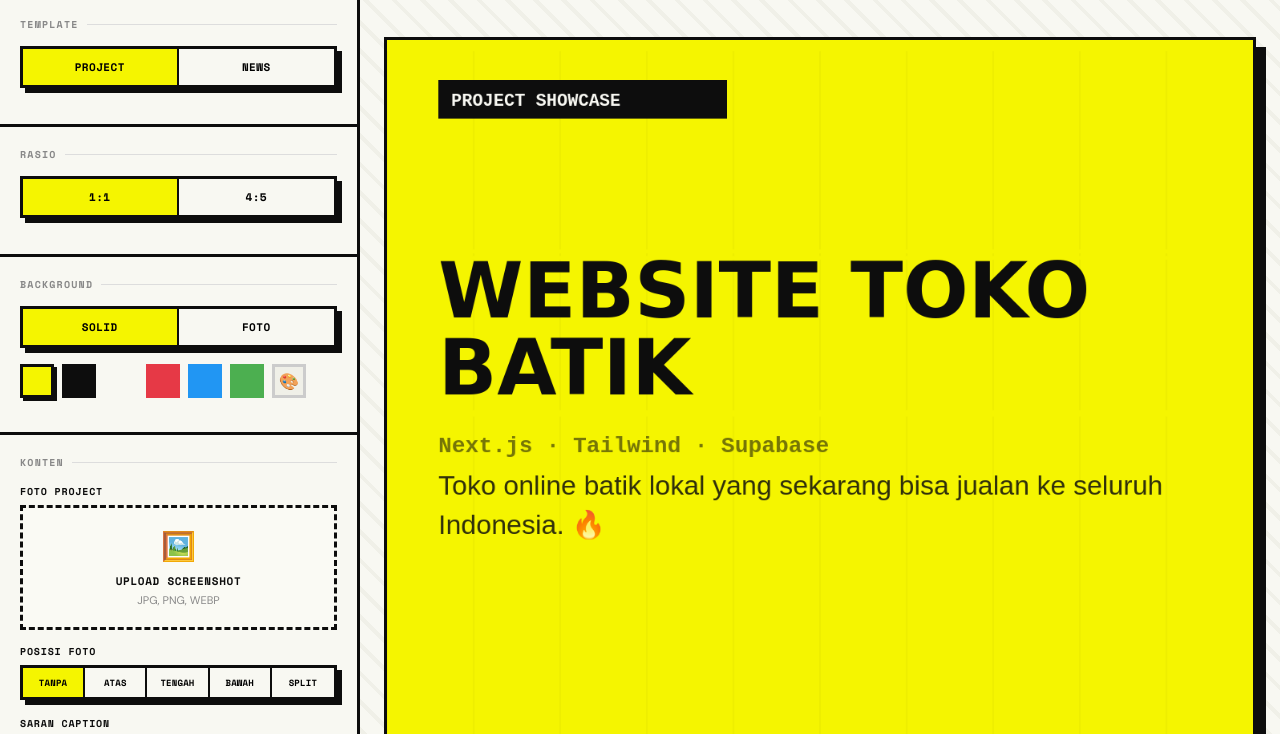
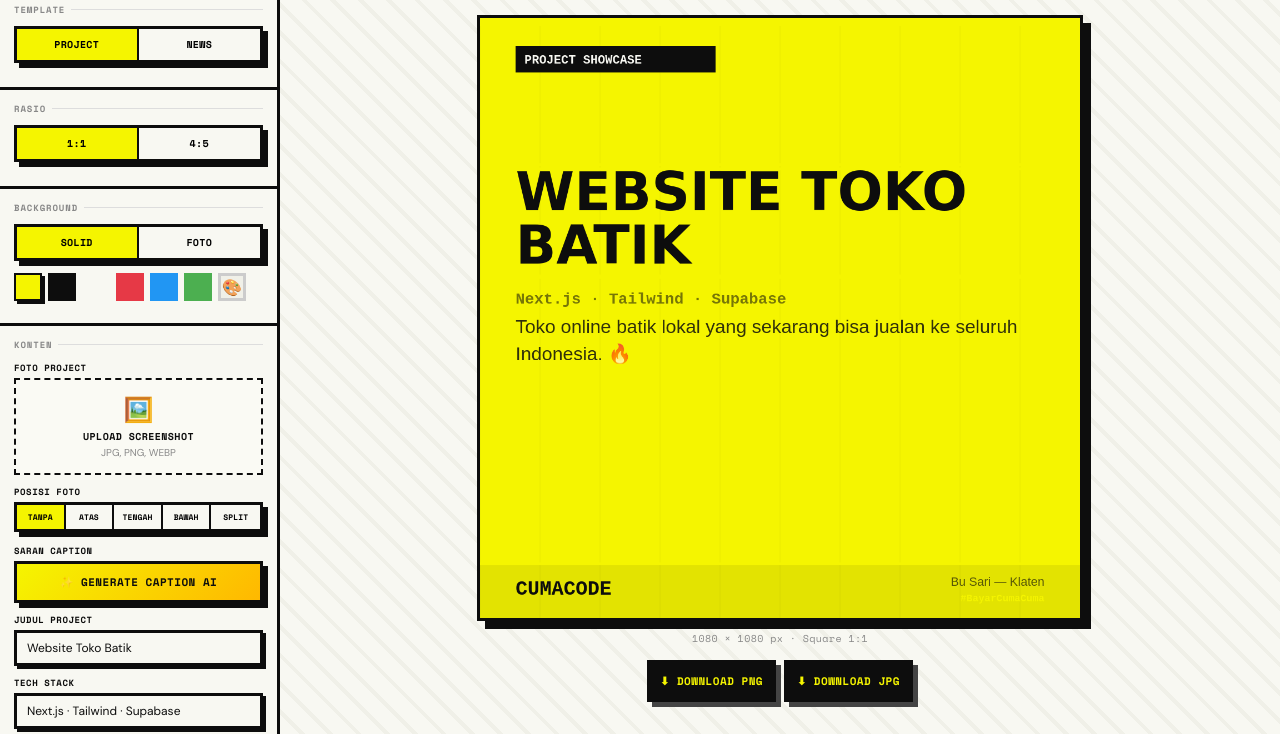
Before and after one commit to raetherzy/cuma-code-post-generator, a plain HTML site: page index.html in a window 1280 px wide. Shown: the part 52-786 px from the top of the page. Drawn offline with nearby package versions, Linux system fonts and the light colour scheme.

Commit message:
fix(layout): decrease px in every element

```diff
--- a/css/style.css
+++ b/css/style.css
@@ -21,18 +21,18 @@ body {
   background: var(--black);
   color: var(--yellow);
   font-family: 'Space Mono', monospace;
-  font-size: 13px;
-  padding: 10px 24px;
+  font-size: 12px;
+  padding: 8px 20px;
   display: flex;
   align-items: center;
   justify-content: space-between;
   border-bottom: var(--border);
 }
-.topbar-logo { font-size: 18px; font-weight: 700; letter-spacing: 2px; }
-.topbar-tag { opacity: 0.6; font-size: 11px; }
+.topbar-logo { font-size: 16px; font-weight: 700; letter-spacing: 2px; }
+.topbar-tag { opacity: 0.6; font-size: 10px; }
 
 /* ── LAYOUT ── */
-.app { display: grid; grid-template-columns: 360px 1fr; min-height: calc(100vh - 44px); }
+.app { display: grid; grid-template-columns: 280px 1fr; min-height: calc(100vh - 40px); }
 
 /* ── SIDEBAR ── */
 .sidebar {
@@ -44,21 +44,21 @@ body {
 
 .sidebar-section {
   border-bottom: var(--border);
-  padding: 20px;
+  padding: 12px 14px;
 }
 .sidebar-section:last-child { border-bottom: none; }
 
 .section-label {
   font-family: 'Space Mono', monospace;
-  font-size: 10px;
+  font-size: 9px;
   font-weight: 700;
-  letter-spacing: 0.12em;
+  letter-spacing: 0.1em;
   text-transform: uppercase;
   color: var(--gray);
-  margin-bottom: 14px;
+  margin-bottom: 10px;
   display: flex;
   align-items: center;
-  gap: 8px;
+  gap: 6px;
 }
 .section-label::after {
   content: '';
@@ -73,19 +73,19 @@ body {
   grid-template-columns: 1fr 1fr;
   border: var(--border);
   box-shadow: var(--shadow);
-  margin-bottom: 16px;
+  margin-bottom: 12px;
 }
 .toggle-btn {
   background: var(--white);
   border: none;
-  padding: 10px 6px;
+  padding: 8px 4px;
   font-family: 'Space Mono', monospace;
-  font-size: 11px;
+  font-size: 10px;
   font-weight: 700;
   cursor: pointer;
   transition: background 0.1s;
   border-right: 2px solid var(--black);
-  letter-spacing: 0.04em;
+  letter-spacing: 0.03em;
   text-transform: uppercase;
 }
 .toggle-btn:last-child { border-right: none; }
@@ -94,18 +94,18 @@ body {
 
 .toggle-group-3 { grid-template-columns: 1fr 1fr 1fr; }
 .toggle-group-5 { grid-template-columns: 1fr 1fr 1fr 1fr 1fr; }
-.toggle-group-5 .toggle-btn { font-size: 9px; padding: 8px 3px; letter-spacing: 0.02em; }
+.toggle-group-5 .toggle-btn { font-size: 8px; padding: 6px 2px; letter-spacing: 0.01em; }
 
 /* Inputs */
-.field { margin-bottom: 14px; }
+.field { margin-bottom: 10px; }
 .field label {
   display: block;
   font-family: 'Space Mono', monospace;
-  font-size: 10px;
+  font-size: 9px;
   font-weight: 700;
   text-transform: uppercase;
-  letter-spacing: 0.08em;
-  margin-bottom: 6px;
+  letter-spacing: 0.06em;
+  margin-bottom: 4px;
   color: var(--black);
 }
 .field input[type="text"],
@@ -113,9 +113,9 @@ body {
 .field select {
   width: 100%;
   border: var(--border);
-  padding: 9px 12px;
+  padding: 7px 10px;
   font-family: 'DM Sans', sans-serif;
-  font-size: 13px;
+  font-size: 12px;
   background: var(--white);
   color: var(--black);
   outline: none;
@@ -129,10 +129,10 @@ body {
 .field textarea { min-height: 70px; }
 
 /* Color pickers */
-.color-row { display: flex; gap: 8px; flex-wrap: wrap; margin-bottom: 14px; }
+.color-row { display: flex; gap: 6px; flex-wrap: wrap; margin-bottom: 10px; }
 .color-opt {
-  width: 34px; height: 34px;
-  border: 3px solid transparent;
+  width: 28px; height: 28px;
+  border: 2px solid transparent;
   cursor: pointer;
   transition: transform 0.1s;
   position: relative;
@@ -147,34 +147,34 @@ body {
 
 /* Upload area */
 .upload-area {
-  border: 3px dashed var(--black);
-  padding: 20px;
+  border: 2px dashed var(--black);
+  padding: 14px;
   text-align: center;
   cursor: pointer;
   background: #fafaf4;
   transition: background 0.15s;
   position: relative;
-  margin-bottom: 10px;
+  margin-bottom: 8px;
 }
 .upload-area:hover { background: #f5f5e0; }
 .upload-area input { position: absolute; inset: 0; opacity: 0; cursor: pointer; }
-.upload-icon { font-size: 28px; margin-bottom: 8px; }
+.upload-icon { font-size: 24px; margin-bottom: 4px; }
 .upload-text {
   font-family: 'Space Mono', monospace;
-  font-size: 11px;
+  font-size: 10px;
   font-weight: 700;
   text-transform: uppercase;
-  letter-spacing: 0.06em;
+  letter-spacing: 0.04em;
 }
-.upload-sub { font-size: 11px; color: var(--gray); margin-top: 4px; }
+.upload-sub { font-size: 10px; color: var(--gray); margin-top: 2px; }
 
 /* Photo thumbnail preview */
 .photo-thumb {
   width: 100%;
-  max-height: 120px;
+  max-height: 100px;
   object-fit: cover;
   border: var(--border);
-  margin-bottom: 10px;
+  margin-bottom: 8px;
   display: none;
 }
 
@@ -183,16 +183,16 @@ body {
   width: 100%;
   background: var(--yellow);
   border: var(--border);
-  padding: 14px;
+  padding: 10px;
   font-family: 'Space Mono', monospace;
-  font-size: 13px;
+  font-size: 12px;
   font-weight: 700;
-  letter-spacing: 0.08em;
+  letter-spacing: 0.06em;
   text-transform: uppercase;
   cursor: pointer;
   box-shadow: var(--shadow);
   transition: transform 0.1s, box-shadow 0.1s;
-  margin-bottom: 10px;
+  margin-bottom: 8px;
 }
 .btn-primary:hover { transform: translate(-2px, -2px); box-shadow: 7px 7px 0 var(--black); }
 .btn-primary:active { transform: translate(2px, 2px); box-shadow: 2px 2px 0 var(--black); }
@@ -200,11 +200,11 @@ body {
   width: 100%;
   background: var(--black);
   border: var(--border);
-  padding: 12px;
+  padding: 8px;
   font-family: 'Space Mono', monospace;
-  font-size: 12px;
+  font-size: 11px;
   font-weight: 700;
-  letter-spacing: 0.08em;
+  letter-spacing: 0.06em;
   text-transform: uppercase;
   cursor: pointer;
   color: var(--white);
@@ -218,11 +218,11 @@ body {
   width: 100%;
   background: var(--white);
   border: var(--border);
-  padding: 8px;
+  padding: 6px;
   font-family: 'Space Mono', monospace;
-  font-size: 10px;
+  font-size: 9px;
   font-weight: 700;
-  letter-spacing: 0.06em;
+  letter-spacing: 0.04em;
   text-transform: uppercase;
   cursor: pointer;
   color: #E63946;
@@ -238,7 +238,7 @@ body {
   flex-direction: column;
   align-items: center;
   justify-content: flex-start;
-  padding: 40px 24px;
+  padding: 24px 16px;
   background: repeating-linear-gradient(
     45deg, #f0f0e8, #f0f0e8 4px, var(--white) 4px, var(--white) 20px
   );
@@ -248,38 +248,40 @@ body {
 .canvas-wrap {
   position: relative;
   display: inline-block;
-  box-shadow: 10px 10px 0 var(--black);
+  box-shadow: 8px 8px 0 var(--black);
   border: var(--border);
 }
 
 #mainCanvas {
   display: block;
   max-width: 100%;
+  max-height: calc(100vh - 200px);
   height: auto;
+  width: auto;
 }
 
 .canvas-info {
-  margin-top: 16px;
+  margin-top: 10px;
   font-family: 'Space Mono', monospace;
-  font-size: 11px;
+  font-size: 10px;
   color: var(--gray);
   text-align: center;
-  letter-spacing: 0.06em;
+  letter-spacing: 0.04em;
 }
 
 .download-row {
-  display: flex; gap: 10px; margin-top: 20px;
+  display: flex; gap: 8px; margin-top: 14px;
 }
 .dl-btn {
   flex: 1;
   background: var(--black);
   color: var(--yellow);
   border: var(--border);
-  padding: 12px;
+  padding: 10px;
   font-family: 'Space Mono', monospace;
-  font-size: 12px;
+  font-size: 11px;
   font-weight: 700;
-  letter-spacing: 0.06em;
+  letter-spacing: 0.04em;
   text-transform: uppercase;
   cursor: pointer;
   box-shadow: 5px 5px 0 #444;
@@ -315,11 +317,11 @@ body {
   width: 100%;
   background: linear-gradient(135deg, #F5F500, #FFB800);
   border: var(--border);
-  padding: 12px;
+  padding: 10px;
   font-family: 'Space Mono', monospace;
-  font-size: 12px;
+  font-size: 11px;
   font-weight: 700;
-  letter-spacing: 0.06em;
+  letter-spacing: 0.04em;
   text-transform: uppercase;
   cursor: pointer;
   box-shadow: var(--shadow);
@@ -488,5 +490,6 @@ body {
 
 @media (max-width: 700px) {
   .app { grid-template-columns: 1fr; }
-  .sidebar { border-right: none; border-bottom: var(--border); }
+  .sidebar { border-right: none; border-bottom: var(--border); max-height: 45vh; }
+  #mainCanvas { max-height: calc(55vh - 120px); }
 }
```
